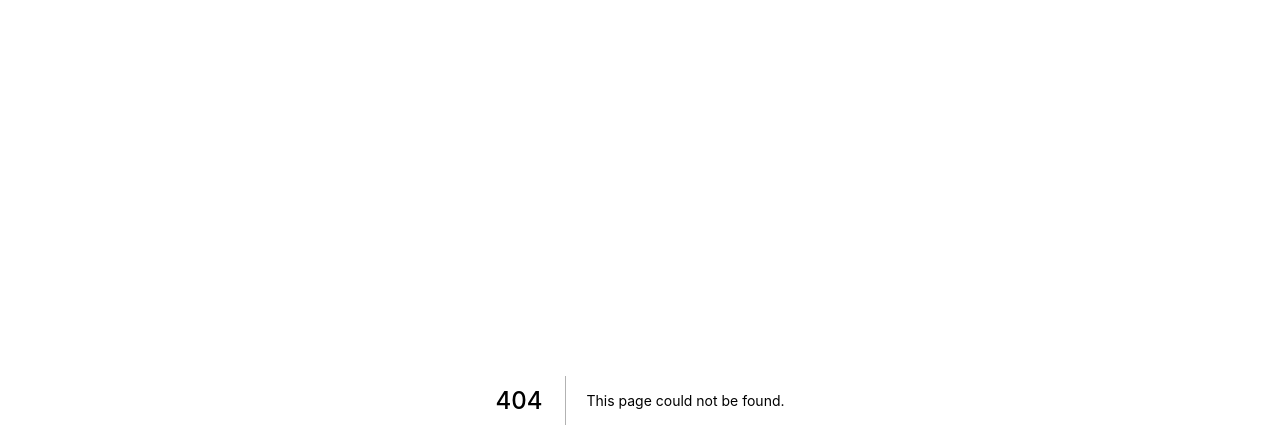
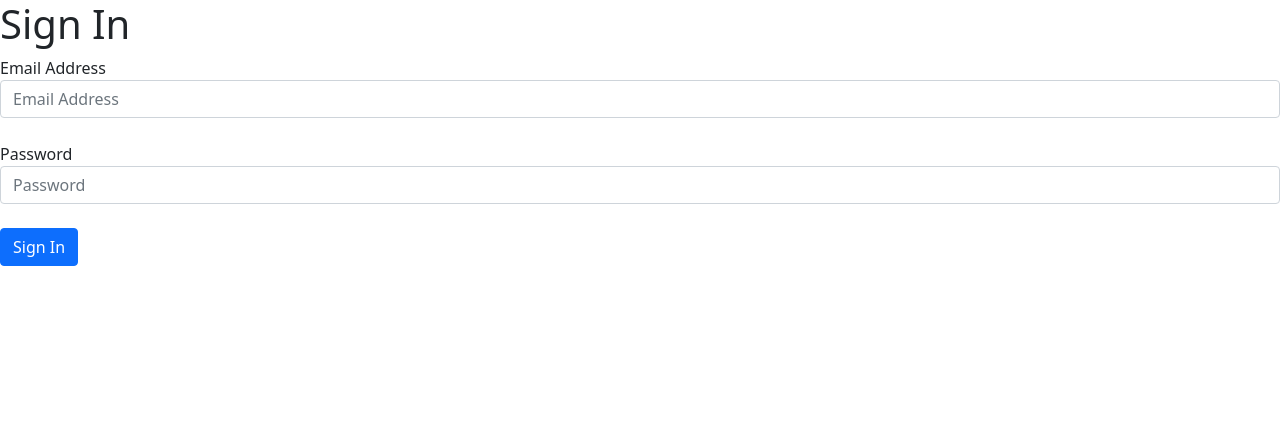
Before and after one commit to abhitrivedi99/book-my-ticket, a Next.js app in the folder client/: page /auth/signin in a window 1280 px wide. Before the commit this address had no page. Shown: the top 448 px of the page. Built offline with nearby package versions, Linux system fonts and the light colour scheme.

Commit message:
Signin Added

```diff
--- /dev/null
+++ b/client/pages/auth/signin.js
@@ -0,0 +1,54 @@
+import { useState } from 'react'
+import useRequest from '../../hooks/use-request'
+import Router from 'next/router'
+
+const SignIn = () => {
+	const [email, setEmail] = useState('')
+	const [password, setPassword] = useState('')
+	const { doRequest, errors } = useRequest({
+		url: '/api/users/signin',
+		method: 'post',
+		body: { email, password },
+		onSuccess: () => {
+			Router.push('/')
+		},
+	})
+
+	const onSubmit = async (event) => {
+		event.preventDefault()
+
+		await doRequest()
+	}
+
+	return (
+		<form onSubmit={onSubmit}>
+			<h1>Sign In</h1>
+			<div className="form-group">
+				<label>Email Address</label>
+				<input
+					type="email"
+					value={email}
+					onChange={(e) => setEmail(e.target.value)}
+					className="form-control"
+					placeholder="Email Address"
+				/>
+			</div>
+			<br />
+			<div className="form-group">
+				<label>Password</label>
+				<input
+					type="password"
+					value={password}
+					onChange={(e) => setPassword(e.target.value)}
+					className="form-control"
+					placeholder="Password"
+				/>
+			</div>
+			{errors}
+			<br />
+			<button className="btn btn-primary">Sign In</button>
+		</form>
+	)
+}
+
+export default SignIn
```
